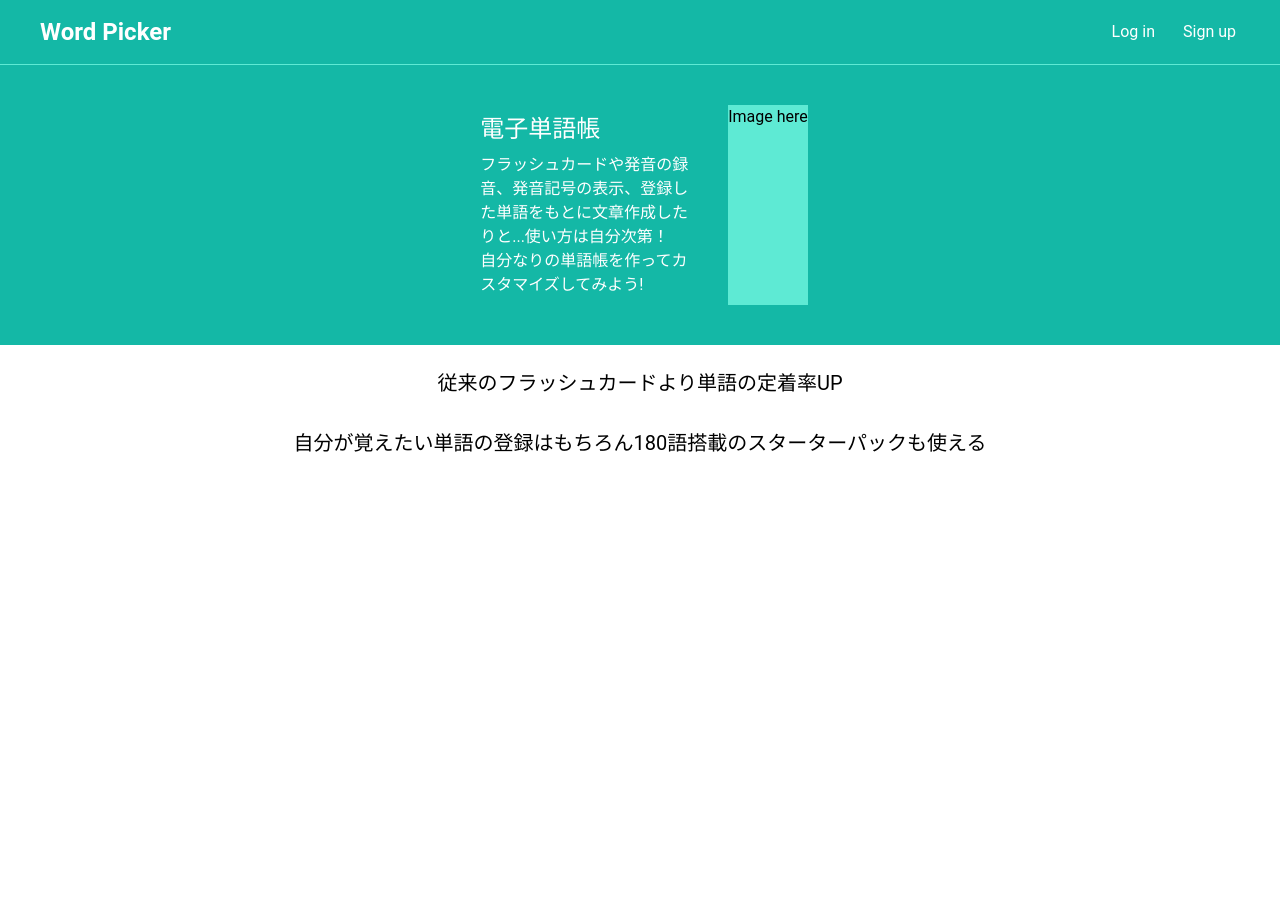
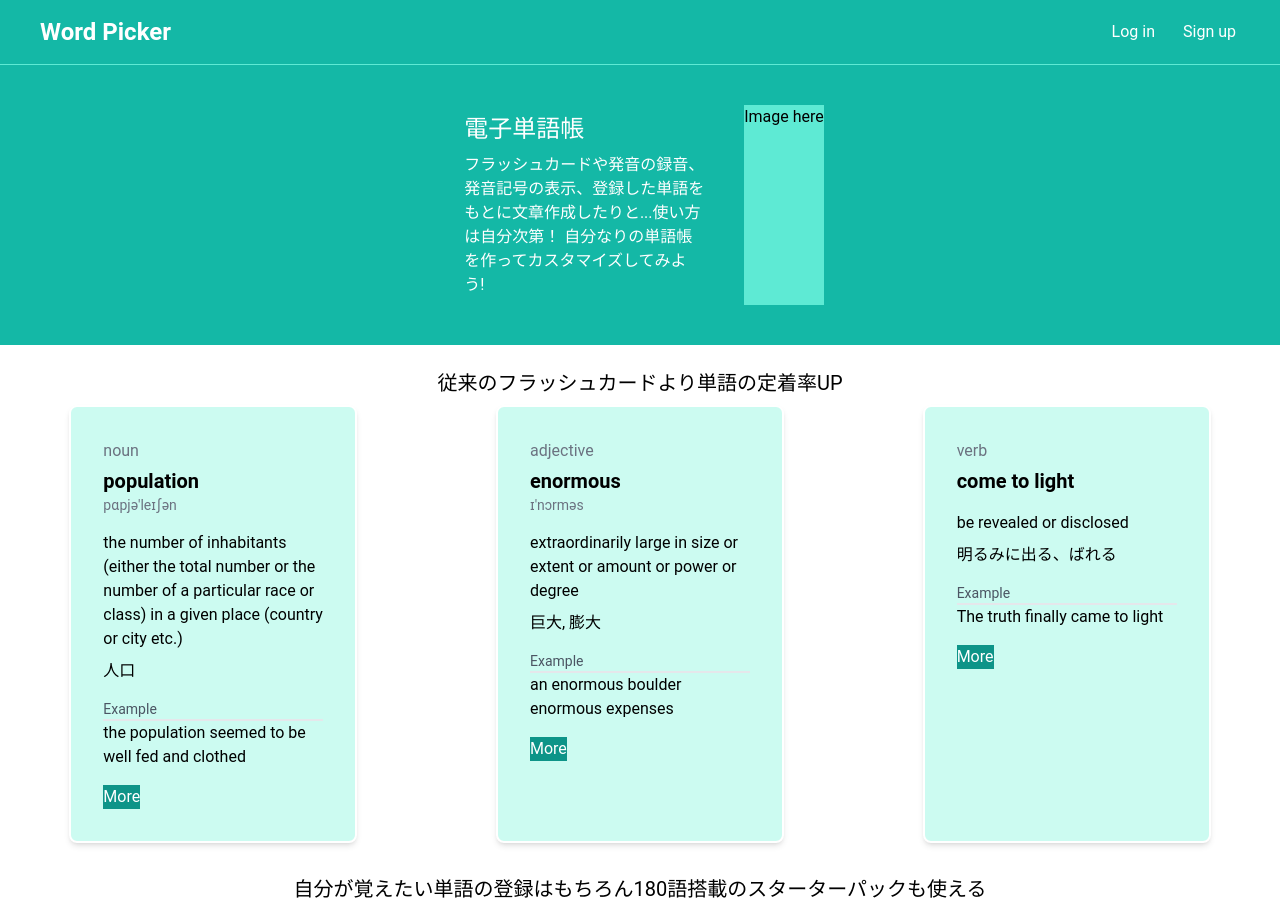
Before and after one commit to KankichiJibiki/WordPickerReact, a React (Vite) app: page / in a window 1280 px wide. Before the commit the page ends 800 px from the top, so only its background shows below. Built offline with nearby package versions, Linux system fonts and the light colour scheme.

Commit message:
sample flash card is ongoing

```diff
--- a/src/components/Card.jsx
+++ b/src/components/Card.jsx
@@ -1,8 +1,10 @@
 import React from 'react'
 
-const Card = () => {
+const Card = ({ children, bg='bg-white' }) => {
   return (
-    <div>Card</div>
+    <div className={ `${bg} w-72 p-6 rounded-lg shadow-md relative border-white border-2` }>
+      { children }
+    </div>
   )
 }
 
--- /dev/null
+++ b/src/components/FlashCard.jsx
@@ -0,0 +1,47 @@
+import React from 'react'
+import Card from '../components/Card'
+import { useState } from 'react'
+
+const FlashCard = ({ wordList }) => {
+    const [isViewAll, toggleView] = useState(false);
+
+    return (
+        <Card bg='bg-teal-100 mb-2'>
+            <div className="p-2">
+                <div className="mb-4">
+                    <div className="text-gray-500 mb-1">{ wordList.type }</div>
+                    <h3 className="text-xl font-bold">{ wordList.word }</h3>
+                    <h3 className="text-sm text-gray-500">{ wordList.pronunciation.all }</h3>
+                </div>
+
+                <div className="mb-4">
+                    <div className="text-md mb-2">{ wordList.definition_en }</div>
+                    <div className="text-md">{ wordList.definition_jp }</div>
+                </div>
+
+                <div className="mb-4">
+                    <div className="text-gray-600 text-sm border-b-2">Example</div>
+                    <ul>
+                        {
+                            wordList.examples.map((ex, index) => (
+                                <ol key={ index } className="text-md">{ ex }</ol>
+                            ))
+                        }
+                    </ul>
+                </div>
+
+                <div className="hidden">
+                    <div className="mb-4"></div>
+                </div>
+
+                <button onClick={ () => toggleView((prevState) => !prevState) } className='text-white bg-teal-600'>
+                    {
+                        isViewAll ? 'Less' : 'More'
+                    }
+                </button>
+            </div>
+        </Card>
+    )
+}
+
+export default FlashCard
--- a/src/pages/MainPage.jsx
+++ b/src/pages/MainPage.jsx
@@ -1,10 +1,12 @@
 import React from 'react'
+import FlashCard from '../components/FlashCard'
+import sampleWords from '../sample-word.json'
 
 const MainPage = () => {
     return (
         <>
             <div className="h-auto flex justify-center bg-teal-500 p-10">
-            <div className='w-56 text-white text-center mr-4 p-2'>
+                <div className='w-64 text-white text-center mr-4 p-2'>
                     <h1 className="text-2xl text-start mb-2">電子単語帳</h1>
                     <p className='text-start'>
                         フラッシュカードや発音の録音、発音記号の表示、登録した単語をもとに文章作成したりと...使い方は自分次第！
@@ -19,8 +21,10 @@ const MainPage = () => {
             <h2 className='text-center mt-4 p-2 text-xl'>
                 従来のフラッシュカードより単語の定着率UP
             </h2>
-        <div className="flex">
-
+            <div className="flex justify-around flex-wrap ">
+                { sampleWords.wordLists.map((wordList) => (
+                    <FlashCard key={ wordList.id } wordList={ wordList } />
+                )) }
             </div>
 
             <h2 className='text-center mt-4 p-2 text-xl'>
--- /dev/null
+++ b/src/sample-word.json
@@ -0,0 +1,59 @@
+{
+    "wordLists": [
+        {
+            "id": "1",
+            "word": "population",
+            "definition_en": "the number of inhabitants (either the total number or the number of a particular race or class) in a given place (country or city etc.)",
+            "definition_jp": "人口",
+            "type": "noun",
+            "synonyms": [
+                "universe"
+            ],
+            "examples": [
+                "the population seemed to be well fed and clothed"
+            ],
+            "pronunciation": {
+                "all": "pɑpjə'leɪʃən"
+            },
+            "example-audio": "",
+            "your-audio": ""
+        },
+        {
+            "id": "2",
+            "word": "enormous",
+            "definition_en": "extraordinarily large in size or extent or amount or power or degree",
+            "definition_jp": "巨大, 膨大",
+            "type": "adjective",
+            "synonyms": [
+                "tremendous"
+            ],
+            "examples": [
+                "an enormous boulder",
+                "enormous expenses"
+            ],
+            "pronunciation": {
+                "all": "ɪ'nɔrməs"
+            },
+            "example-audio": "",
+            "your-audio": ""
+        },
+        {
+            "id": "3",
+            "word": "come to light",
+            "definition_en": "be revealed or disclosed",
+            "definition_jp": "明るみに出る、ばれる",
+            "type": "verb",
+            "synonyms": [
+                "come to hand"
+            ],
+            "examples": [
+                "The truth finally came to light"
+            ],
+            "pronunciation": {
+                "all": ""
+            },
+            "example-audio": "",
+            "your-audio": ""
+        }
+    ]
+}
```
Lines whose indentation alone changed are shown as unchanged.
